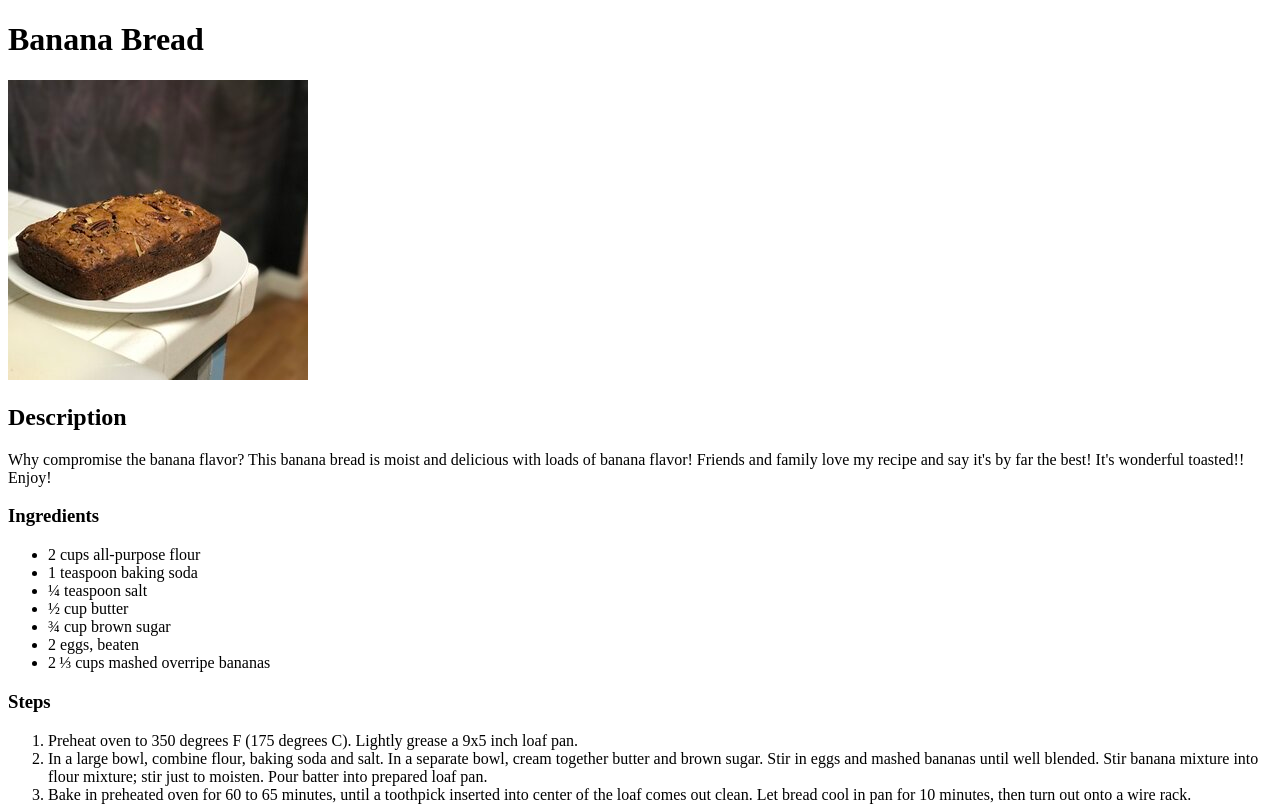
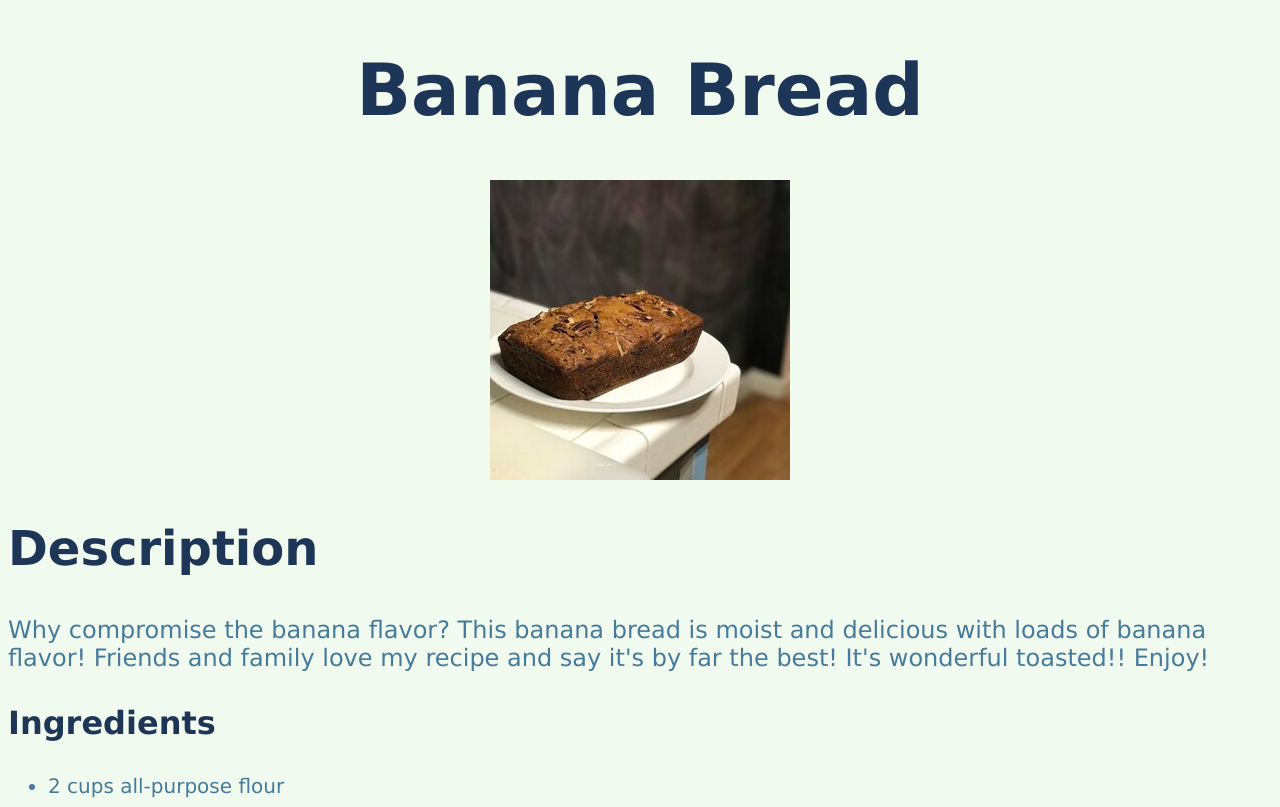
Before and after one commit to NoaGS/the_odin_project, a plain HTML site: page odin-recipes/recipes/bananabread.html in a window 1280 px wide. Shown: the top 807 px of the page. Drawn offline with Linux system fonts and the light colour scheme.

Commit message:
Added some css styles

```diff
--- a/odin-recipes/recipes/bananabread.html
+++ b/odin-recipes/recipes/bananabread.html
@@ -4,15 +4,16 @@
     <meta charset="UTF-8">
     <meta http-equiv="X-UA-Compatible" content="IE=edge">
     <meta name="viewport" content="width=device-width, initial-scale=1.0">
+    <link rel="stylesheet" href="../styles/style.css">
     <title>Banana Bread</title>
 </head>
 <body>
     <h1>Banana Bread</h1>
-    <img src="../img/bread.jpeg" alt="Banana bread photo">
+    <img class="recipe-img" src="../img/bread.jpeg" alt="Banana bread photo">
     <h2>Description</h2>
-    <p>Why compromise the banana flavor? This banana bread is moist and delicious with loads of banana flavor! Friends and family love my recipe and say it's by far the best! It's wonderful toasted!! Enjoy!</p>
+    <p class="description">Why compromise the banana flavor? This banana bread is moist and delicious with loads of banana flavor! Friends and family love my recipe and say it's by far the best! It's wonderful toasted!! Enjoy!</p>
     <h3>Ingredients</h3>
-    <ul>
+    <ul class="ingredients">
         <li>2 cups all-purpose flour</li>
         <li>1 teaspoon baking soda</li>
         <li>¼ teaspoon salt</li>
@@ -22,7 +23,7 @@
         <li>2 ⅓ cups mashed overripe bananas</li>
     </ul>
     <h3>Steps</h3>
-    <ol>
+    <ol class="steps">
         <li>Preheat oven to 350 degrees F (175 degrees C). Lightly grease a 9x5 inch loaf pan.
         </li>
         <li>In a large bowl, combine flour, baking soda and salt. In a separate bowl, cream together butter and brown sugar. Stir in eggs and mashed bananas until well blended. Stir banana mixture into flour mixture; stir just to moisten. Pour batter into prepared loaf pan.</li>
--- /dev/null
+++ b/odin-recipes/styles/style.css
@@ -0,0 +1,75 @@
+*{
+    font-family: Verdana, Geneva, Tahoma, sans-serif;
+}
+
+body{
+    background-color: #f1faee;
+}
+
+h1, h2, h3{
+    color: #1d3557;
+}
+
+h1{
+    font-size: 72px;
+    text-align: center;
+}
+
+h2{
+    font-size: 48px;
+}
+
+h3{
+    font-size: 32px;
+}
+
+.main-img{
+    display: block;
+    height: 400px;
+    width: 400px;
+    margin: 0 auto;
+}
+
+.recipes-list{
+    list-style-type: none;
+    margin-top: 40px;
+    text-align: center;
+}
+
+.recipes-list li{
+    font-size: 40px;
+    margin-bottom: 20px;
+}
+
+.recipes-list li a{
+    color: #457b9d;
+    text-decoration: none;
+}
+
+.recipe-img{
+    display: block;
+    height: 300px;
+    width: 300px;
+    margin: auto;
+}
+
+.description{
+    font-size: 24px;
+}
+
+.description,
+.ingredients li,
+.steps li{
+    color: #457b9d; ;
+}
+
+.ingredients li{
+    font-size: 20px;
+    margin-bottom: 15px;
+}
+
+.steps li{
+    font-size: 18px;
+    margin-bottom: 20px;
+    text-align: justify;
+}
```
Also changed, not shown: odin-recipes/index.html (+4 -1 lines), odin-recipes/recipes/chicken.html (+5 -4 lines), odin-recipes/recipes/lasagna.html (+5 -4 lines), odin-recipes/img/cartoon.jpg (added).
